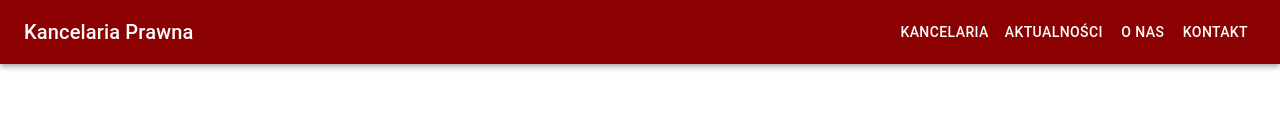
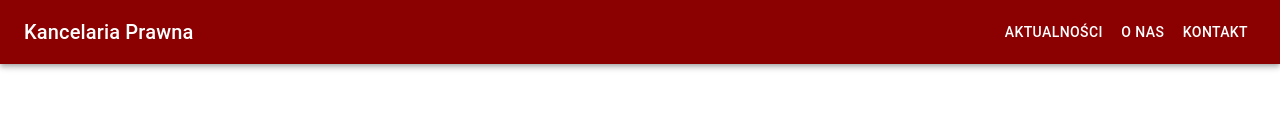
Before and after one commit to Piggey/marketing, a React (Vite) app: page / in a window 1280 px wide. Shown: the top 137 px of the page. Built offline with nearby package versions, Linux system fonts and the light colour scheme.

Commit message:
office page is literally just home page lol

```diff
--- a/src/components/Header.jsx
+++ b/src/components/Header.jsx
@@ -11,9 +11,6 @@ export default function Header() {
           </Link>
         </Typography>
         <Box sx={{ flexGrow: 1 }} />
-        <Button component={Link} to="/office" color="inherit">
-          Kancelaria
-        </Button>
         <Button component={Link} to="/news" color="inherit">
           Aktualności
         </Button>
--- a/src/main.jsx
+++ b/src/main.jsx
@@ -1,7 +1,6 @@
 import React from "react";
 import ReactDOM from "react-dom/client";
 import Home from "./pages/Home";
-import Office from "./pages/Office";
 import About from "./pages/About";
 import Contact from "./pages/Contact";
 import News from "./pages/News";
@@ -14,14 +13,6 @@ const router = createBrowserRouter([
     element: (
       <Layout>
         <Home />
-      </Layout>
-    ),
-  },
-  {
-    path: "/office",
-    element: (
-      <Layout>
-        <Office />
       </Layout>
     ),
   },
--- a/src/pages/Office.jsx
+++ /dev/null
@@ -1,5 +0,0 @@
-export default function Office() {
-  return (
-    <div>Kancelaria Prawna</div>
-  );
-}
```
